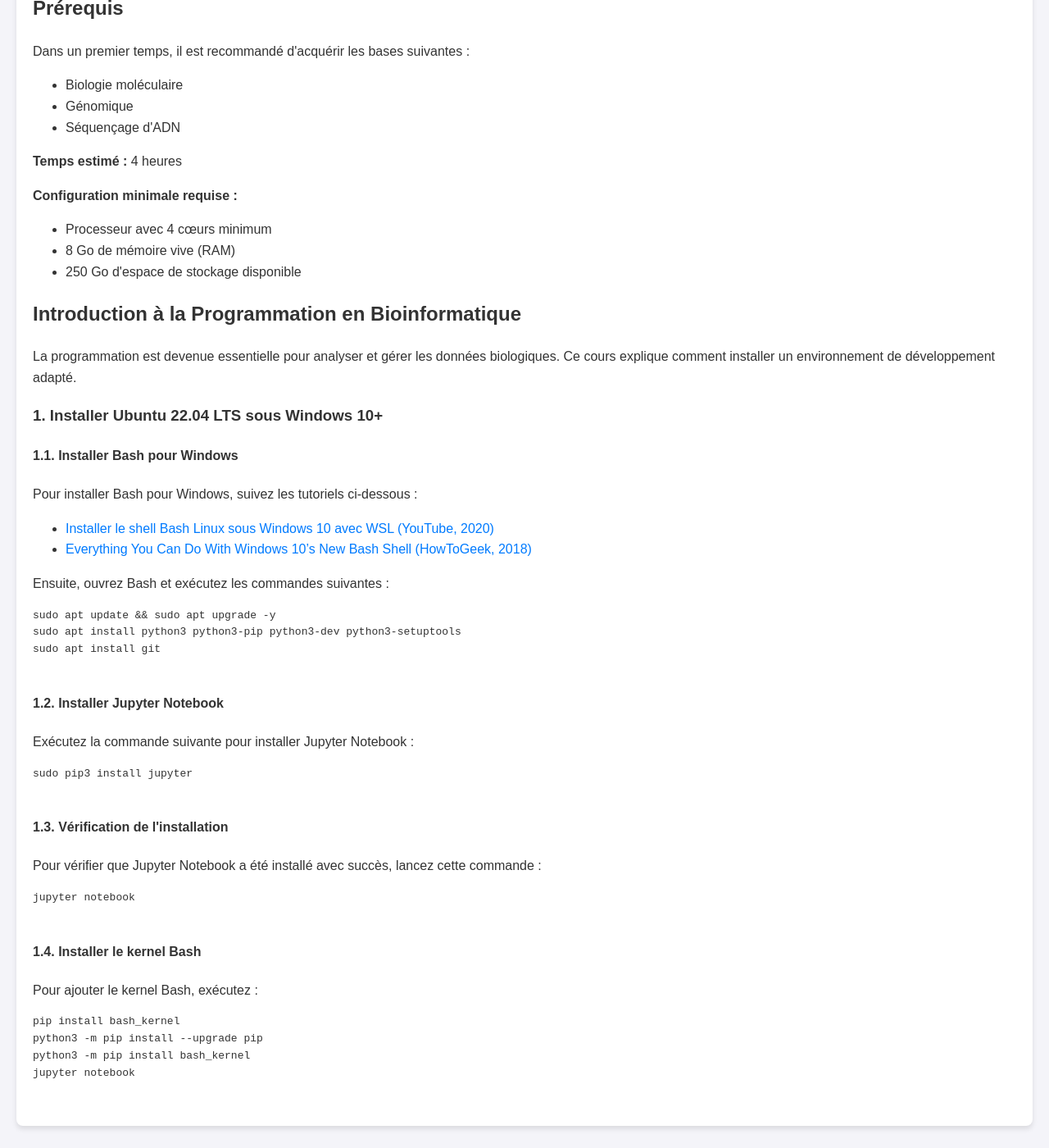
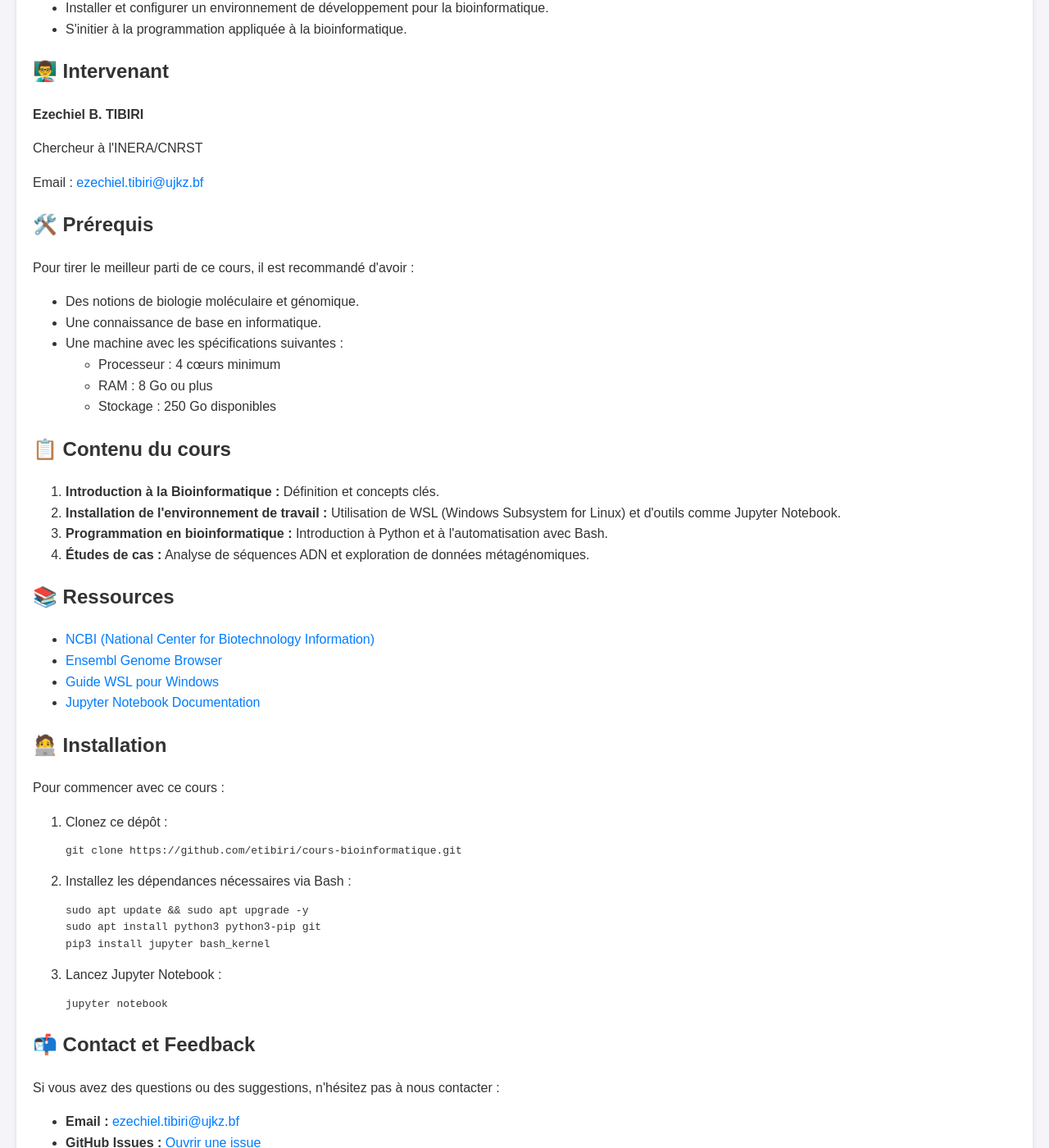
Before and after one commit to etibiri/etibiri.github.io, a Jekyll site: the page index.html, which Jekyll copies as it is, in a window 1280 px wide and 1400 px high, scrolled down 389 px. Shown: the whole window at 82% size. Built offline with Jekyll 4.4.1, drawn with Linux system fonts in a browser that asks for light colours; some of the changed text lies outside the part shown.

Commit message:
Update index.html

```diff
--- a/index.html
+++ b/index.html
@@ -10,86 +10,100 @@
 
 <body>
   <header class="main-header">
-    <h1>Introduction à la Bioinformatique</h1>
-    <p>Bienvenue au cours d'introduction à la Bioinformatique. Vous trouverez ici toutes les informations et ressources nécessaires.</p>
+    <h1>🌟 Introduction à la Bioinformatique</h1>
+    <p>Bienvenue dans le cours d'introduction à la bioinformatique. Ce site vous fournira toutes les informations et ressources nécessaires pour comprendre les bases et outils essentiels de la bioinformatique.</p>
     <p><strong>Note :</strong> La présence physique à ce cours est obligatoire.</p>
   </header>
 
   <main class="content">
-    <!-- Section Intervenants -->
-    <section id="intervenants">
-      <h2>Intervenants</h2>
+    <!-- Objectifs -->
+    <section id="objectifs">
+      <h2>🚀 Objectifs du cours</h2>
       <ul>
-        <li>
-          <strong>Ezechiel B. TIBIRI</strong>, INERA/CNRST<br>
-          Email : <a href="mailto:ezechiel.tibiri@ujkz.bf">ezechiel.tibiri@ujkz.bf</a>
-        </li>
+        <li>Comprendre les bases de la biologie moléculaire, de la génomique et du séquençage.</li>
+        <li>Explorer les outils bioinformatiques essentiels à l'analyse des données.</li>
+        <li>Installer et configurer un environnement de développement pour la bioinformatique.</li>
+        <li>S'initier à la programmation appliquée à la bioinformatique.</li>
       </ul>
     </section>
 
-    <!-- Section Prérequis -->
+    <!-- Intervenants -->
+    <section id="intervenants">
+      <h2>👨‍🏫 Intervenant</h2>
+      <p><strong>Ezechiel B. TIBIRI</strong></p>
+      <p>Chercheur à l'INERA/CNRST</p>
+      <p>Email : <a href="mailto:ezechiel.tibiri@ujkz.bf">ezechiel.tibiri@ujkz.bf</a></p>
+    </section>
+
+    <!-- Prérequis -->
     <section id="prerequis">
-      <h2>Prérequis</h2>
-      <p>Dans un premier temps, il est recommandé d'acquérir les bases suivantes :</p>
+      <h2>🛠️ Prérequis</h2>
+      <p>Pour tirer le meilleur parti de ce cours, il est recommandé d'avoir :</p>
       <ul>
-        <li>Biologie moléculaire</li>
-        <li>Génomique</li>
-        <li>Séquençage d'ADN</li>
-      </ul>
-      <p><strong>Temps estimé :</strong> 4 heures</p>
-      <p><strong>Configuration minimale requise :</strong></p>
-      <ul>
-        <li>Processeur avec 4 cœurs minimum</li>
-        <li>8 Go de mémoire vive (RAM)</li>
-        <li>250 Go d'espace de stockage disponible</li>
+        <li>Des notions de biologie moléculaire et génomique.</li>
+        <li>Une connaissance de base en informatique.</li>
+        <li>Une machine avec les spécifications suivantes :</li>
+        <ul>
+          <li>Processeur : 4 cœurs minimum</li>
+          <li>RAM : 8 Go ou plus</li>
+          <li>Stockage : 250 Go disponibles</li>
+        </ul>
       </ul>
     </section>
 
-    <!-- Section Programmation en Bioinformatique -->
-    <section id="programmation">
-      <h2>Introduction à la Programmation en Bioinformatique</h2>
-      <p>La programmation est devenue essentielle pour analyser et gérer les données biologiques. Ce cours explique comment installer un environnement de développement adapté.</p>
+    <!-- Contenu du cours -->
+    <section id="contenu">
+      <h2>📋 Contenu du cours</h2>
+      <ol>
+        <li><strong>Introduction à la Bioinformatique :</strong> Définition et concepts clés.</li>
+        <li><strong>Installation de l'environnement de travail :</strong> Utilisation de WSL (Windows Subsystem for Linux) et d'outils comme Jupyter Notebook.</li>
+        <li><strong>Programmation en bioinformatique :</strong> Introduction à Python et à l'automatisation avec Bash.</li>
+        <li><strong>Études de cas :</strong> Analyse de séquences ADN et exploration de données métagénomiques.</li>
+      </ol>
+    </section>
 
-      <!-- Sous-section Ubuntu -->
-      <h3>1. Installer Ubuntu 22.04 LTS sous Windows 10+</h3>
-      <h4>1.1. Installer Bash pour Windows</h4>
-      <p>Pour installer Bash pour Windows, suivez les tutoriels ci-dessous :</p>
+    <!-- Ressources -->
+    <section id="ressources">
+      <h2>📚 Ressources</h2>
       <ul>
-        <li><a href="https://www.youtube.com/watch?v=CyG16N3GJWo" target="_blank">Installer le shell Bash Linux sous Windows 10 avec WSL (YouTube, 2020)</a></li>
-        <li><a href="https://www.howtogeek.com/265900/everything-you-can-do-with-windows-10s-new-bash-shell/" target="_blank">Everything You Can Do With Windows 10’s New Bash Shell (HowToGeek, 2018)</a></li>
+        <li><a href="https://www.ncbi.nlm.nih.gov" target="_blank">NCBI (National Center for Biotechnology Information)</a></li>
+        <li><a href="https://www.ensembl.org" target="_blank">Ensembl Genome Browser</a></li>
+        <li><a href="https://learn.microsoft.com/en-us/windows/wsl/" target="_blank">Guide WSL pour Windows</a></li>
+        <li><a href="https://jupyter.org/documentation" target="_blank">Jupyter Notebook Documentation</a></li>
       </ul>
-      <p>Ensuite, ouvrez Bash et exécutez les commandes suivantes :</p>
-      <pre>
-sudo apt update && sudo apt upgrade -y
-sudo apt install python3 python3-pip python3-dev python3-setuptools
-sudo apt install git
-      </pre>
+    </section>
 
-      <h4>1.2. Installer Jupyter Notebook</h4>
-      <p>Exécutez la commande suivante pour installer Jupyter Notebook :</p>
-      <pre>
-sudo pip3 install jupyter
-      </pre>
+    <!-- Installation -->
+    <section id="installation">
+      <h2>🧑‍💻 Installation</h2>
+      <p>Pour commencer avec ce cours :</p>
+      <ol>
+        <li>Clonez ce dépôt :</li>
+        <pre><code>git clone https://github.com/etibiri/cours-bioinformatique.git</code></pre>
+        <li>Installez les dépendances nécessaires via Bash :</li>
+        <pre><code>sudo apt update && sudo apt upgrade -y
+sudo apt install python3 python3-pip git
+pip3 install jupyter bash_kernel
+</code></pre>
+        <li>Lancez Jupyter Notebook :</li>
+        <pre><code>jupyter notebook</code></pre>
+      </ol>
+    </section>
 
-      <h4>1.3. Vérification de l'installation</h4>
-      <p>Pour vérifier que Jupyter Notebook a été installé avec succès, lancez cette commande :</p>
-      <pre>
-jupyter notebook
-      </pre>
-
-      <h4>1.4. Installer le kernel Bash</h4>
-      <p>Pour ajouter le kernel Bash, exécutez :</p>
-      <pre>
-pip install bash_kernel
-python3 -m pip install --upgrade pip
-python3 -m pip install bash_kernel
-jupyter notebook
-      </pre>
+    <!-- Contact -->
+    <section id="contact">
+      <h2>📬 Contact et Feedback</h2>
+      <p>Si vous avez des questions ou des suggestions, n'hésitez pas à nous contacter :</p>
+      <ul>
+        <li><strong>Email :</strong> <a href="mailto:ezechiel.tibiri@ujkz.bf">ezechiel.tibiri@ujkz.bf</a></li>
+        <li><strong>GitHub Issues :</strong> <a href="https://github.com/etibiri/cours-bioinformatique/issues" target="_blank">Ouvrir une issue</a></li>
+      </ul>
     </section>
   </main>
 
   <footer class="main-footer">
     <p>&copy; 2025 Ezechiel B. TIBIRI. Tous droits réservés.</p>
+    <p>Site hébergé sur <a href="https://github.com/etibiri" target="_blank">GitHub</a>.</p>
   </footer>
 </body>
 
```
